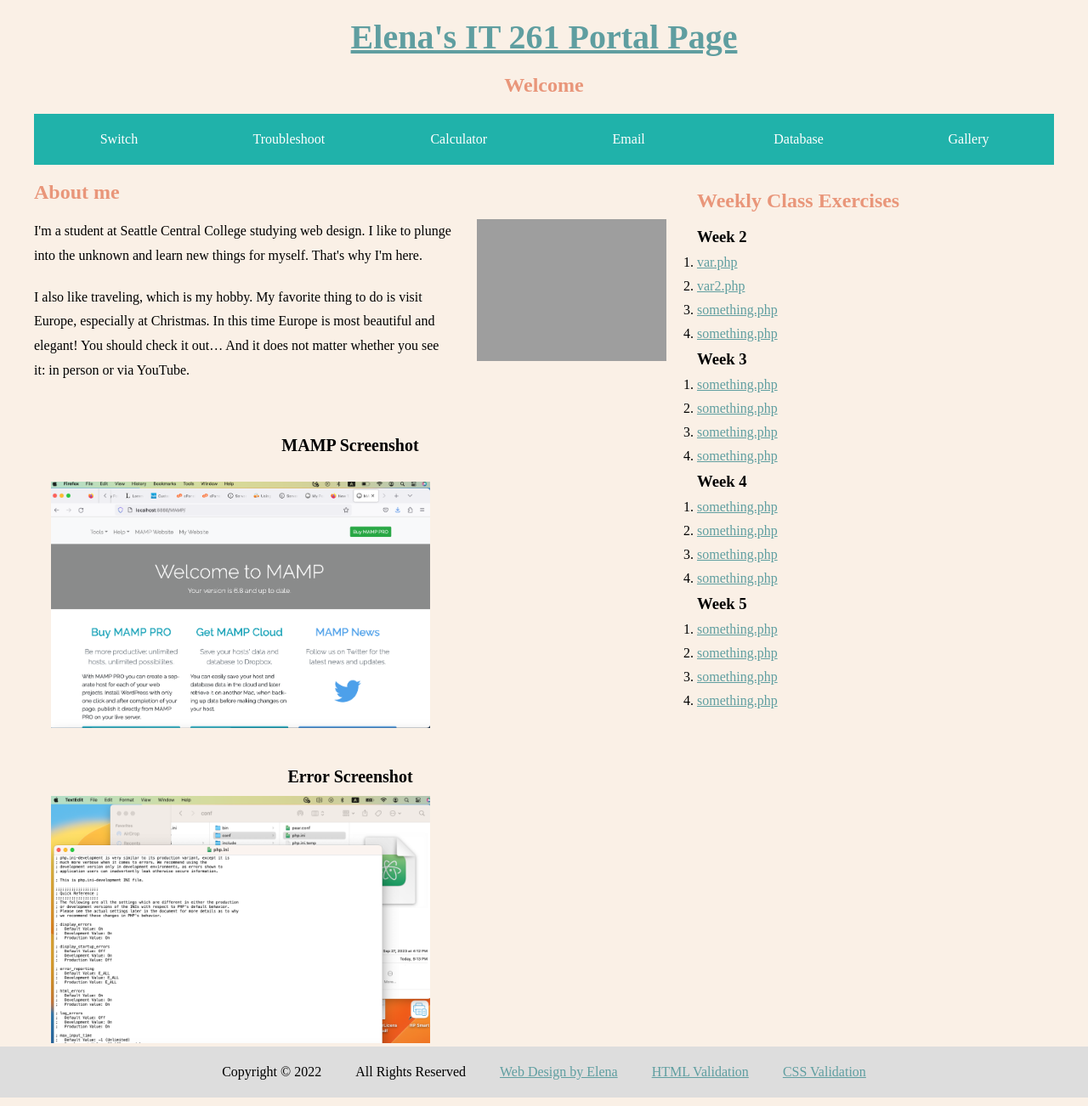
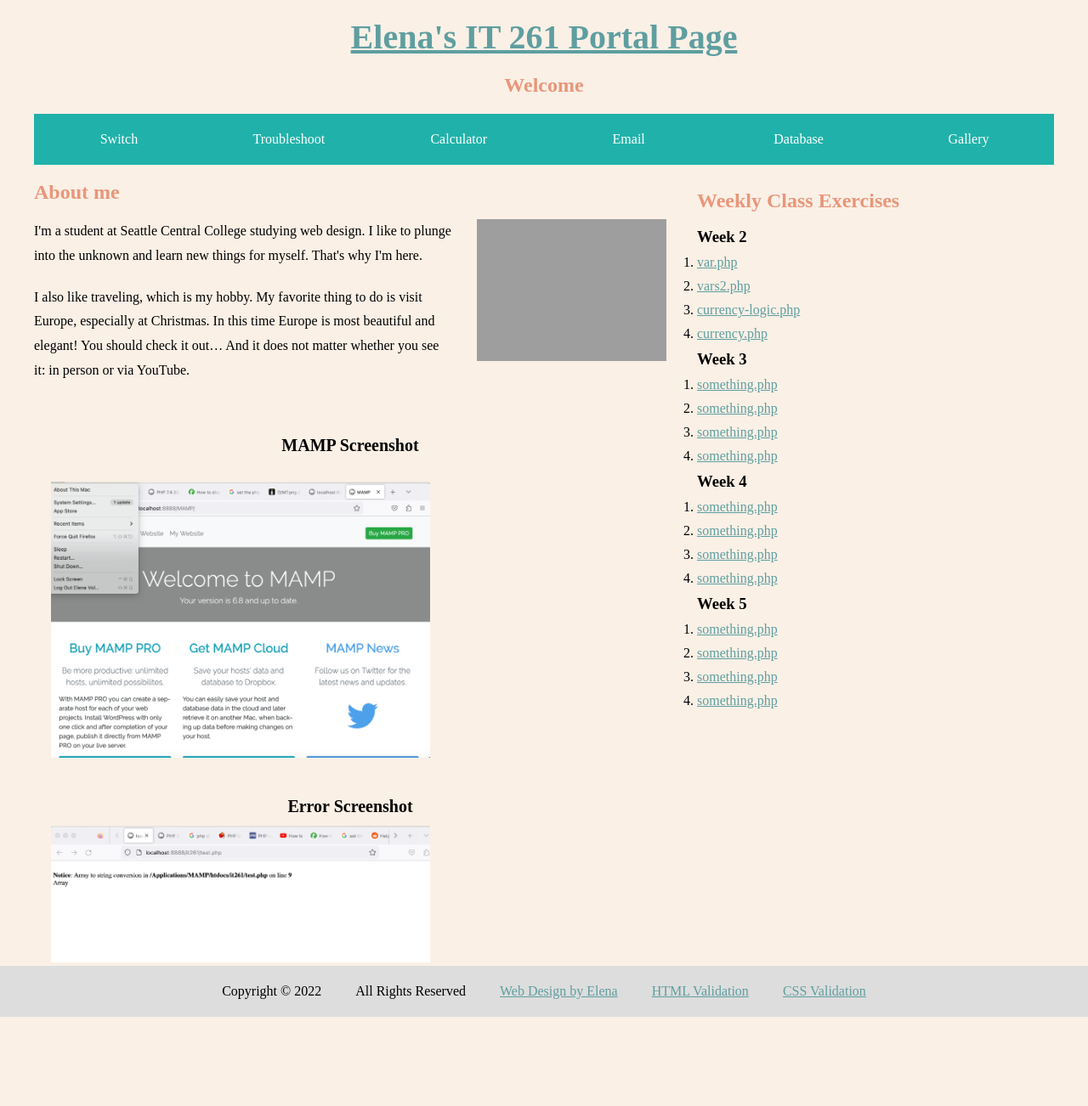
Before and after one commit to ebarsov/it261, a PHP site: page / in a window 1280 px wide. Shown: the whole page at 85% size. After the commit the page ends 1197 px from the top, so only its background shows below. Run offline with PHP 8.4, Linux system fonts and the light colour scheme; grey boxes are pictures that could not be loaded.

Commit message:
Add files via upload

```diff
--- a/index.php
+++ b/index.php
@@ -31,10 +31,10 @@
             <!-- <img src="images/elena2.png " alt="Elena "> -->
 
             <h3>MAMP Screenshot</h3>
-             <img class="screen"  src="images/mamp.png" alt="MAMP">
+             <img class="screen"  src="images/mamp1.png" alt="MAMP">
 
              <h3>Error Screenshot</h3>
-             <img class="error" src="images/error.png" alt="Error">
+             <img class="error" src="images/error1.png" alt="Error">
 
         </main>
 
@@ -42,10 +42,10 @@
             <h2>Weekly Class Exercises</h2>
             <h3>Week 2</h3>
             <ol>
-                <li><a href="var.php">var.php</a></li>
-                <li><a href=" ">var2.php</a></li>
-                <li><a href=" ">something.php</a></li>
-                <li><a href=" ">something.php</a></li>
+                <li><a href="weeks/week2/var.php">var.php</a></li>
+                <li><a href="weeks/week2/vars2.php ">vars2.php</a></li>
+                <li><a href="weeks/week2/currency-logic.php">currency-logic.php</a></li>
+                <li><a href="weeks/week2/currency.php ">currency.php</a></li>
 
             </ol>
 
```
